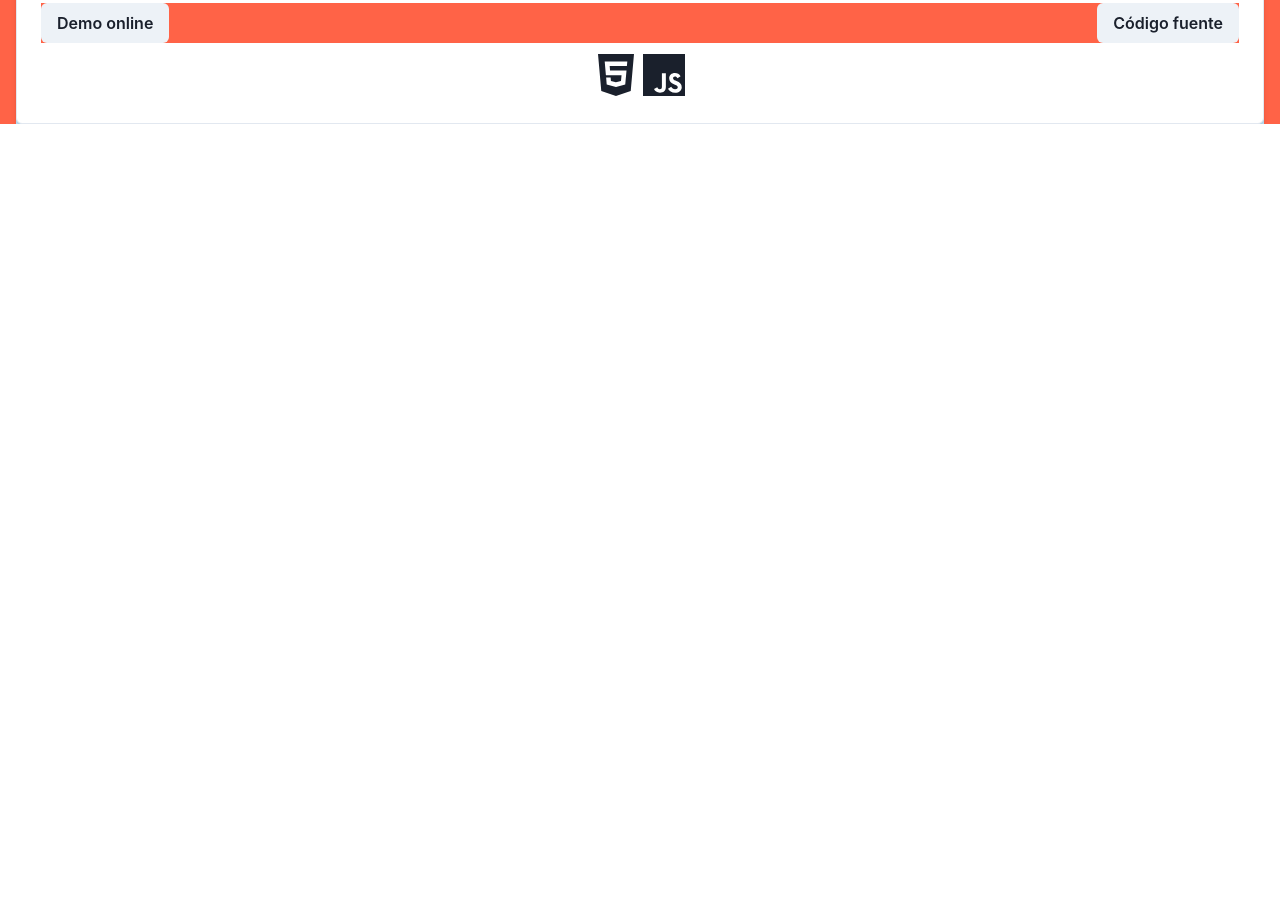
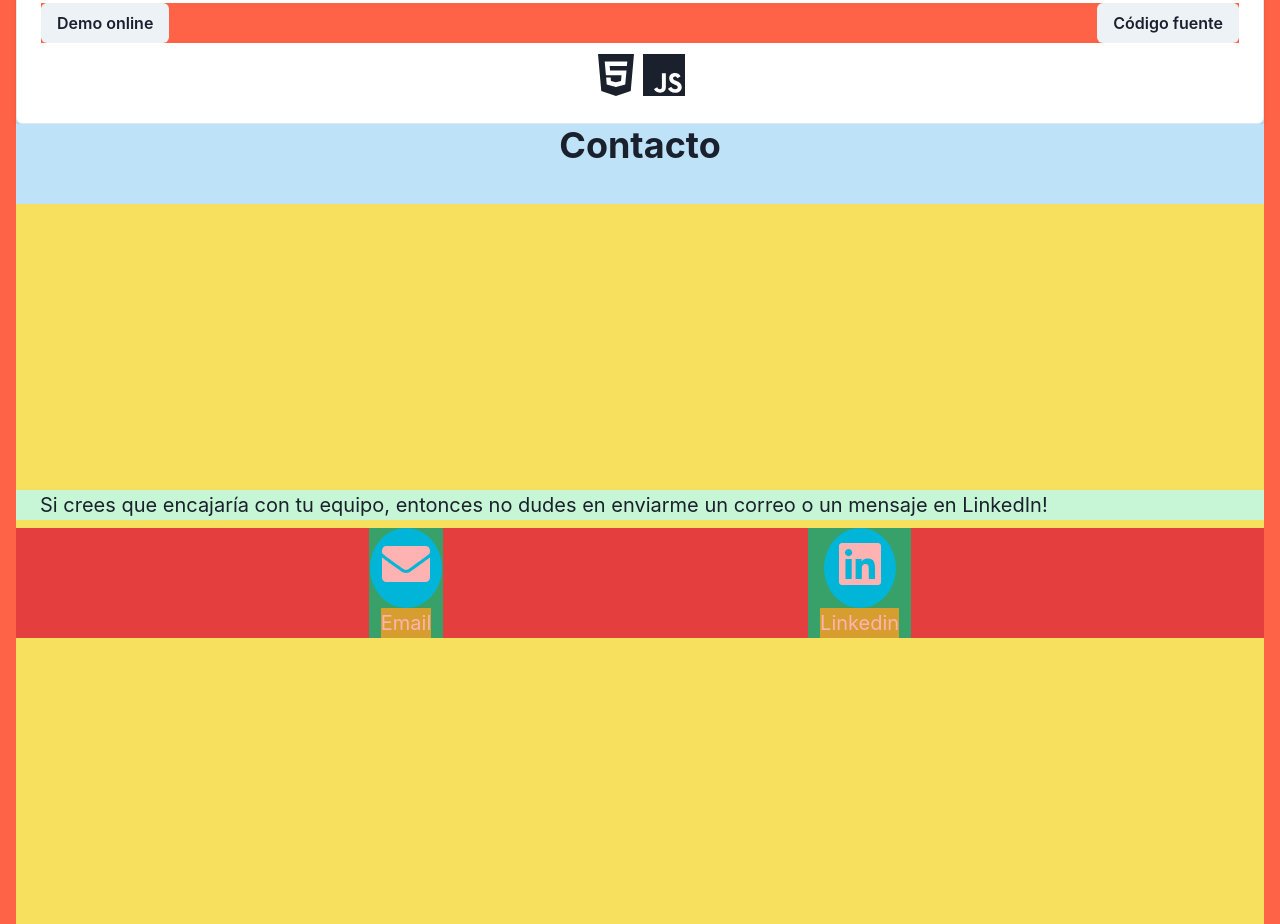
Before and after one commit to LGA-dev/LGA-dev.github.io, a React (Create React App) app: page / in a window 1280 px wide. Shown: the part 4020-4944 px from the top of the page. Before the commit the page ends 4144 px from the top, so only its background shows below. Built offline with nearby package versions, Linux system fonts and the light colour scheme.

Commit message:
Add Contact component

```diff
--- a/src/App.js
+++ b/src/App.js
@@ -1,5 +1,6 @@
 import { Container, Grid } from "@chakra-ui/react"
 import About from "./components/About";
+import Contact from "./components/Contact";
 import Hero from './components/Hero';
 import Projects from './components/Projects'
 
@@ -18,6 +19,7 @@ function App() {
         <Hero />
         <About />
         <Projects />
+        <Contact />
       </Grid>
     </Container>
   );
--- /dev/null
+++ b/src/components/Contact.js
@@ -0,0 +1,40 @@
+import { GridItem, Heading, Text, Stack, Box, SimpleGrid, Flex } from "@chakra-ui/layout";
+import { Center, Icon, Link } from "@chakra-ui/react";
+import { FaEnvelope, FaLinkedin } from 'react-icons/fa';
+
+
+const Contact = () => {
+  return (
+    <GridItem gridArea="contact" bg="blue.100" w={"100%"} minH={"100vh"}>
+      <Heading h="10%" textAlign="center">Contacto</Heading>
+      <Stack h="90%" flexDirection="column" justifyContent="center" bg="yellow.300">
+        <Text px={6} bg="green.100">
+          Si crees que encajaría con tu equipo,
+          entonces no dudes en enviarme un correo o un mensaje en LinkedIn!
+        </Text>
+        <Box bg="red.500" textColor="red.200" d="flex" flexDirection="row" justifyContent="space-evenly" alignItems="center" >
+          <Link mx={3} bg="green.500">
+            <Center flexDirection="column">
+              {/* Circle container */}
+              <Box p={3} bg="cyan.500" borderRadius="100%">
+                <Icon boxSize="3rem" as={ FaEnvelope } />
+              </Box>
+              <Text mx={3} bg="yellow.500">Email</Text>
+            </Center>
+          </Link>
+          <Link mx={3} bg="green.500">
+            <Center flexDirection="column">
+              {/* Circle container */}
+              <Box p={3} bg="cyan.500" borderRadius="100%">
+                <Icon boxSize="3rem" as={ FaLinkedin } />
+              </Box>
+              <Text mx={3} bg="yellow.500">Linkedin</Text>
+            </Center>
+          </Link>
+        </Box>
+      </Stack>
+    </GridItem>
+  );
+}
+
+export default Contact;
```
